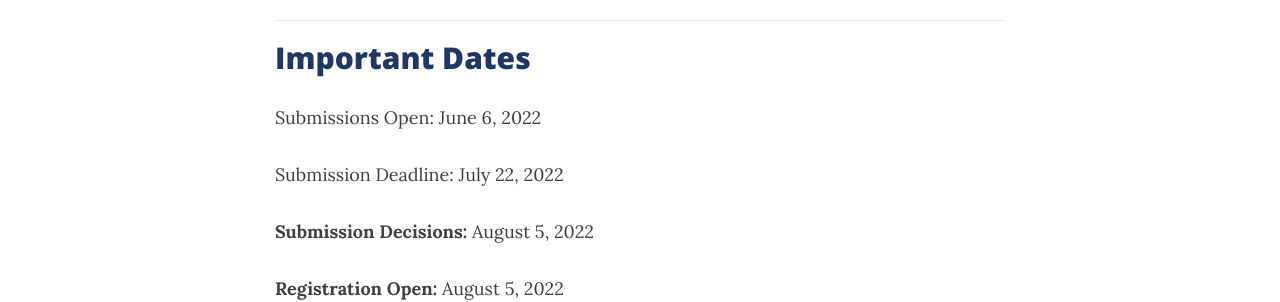
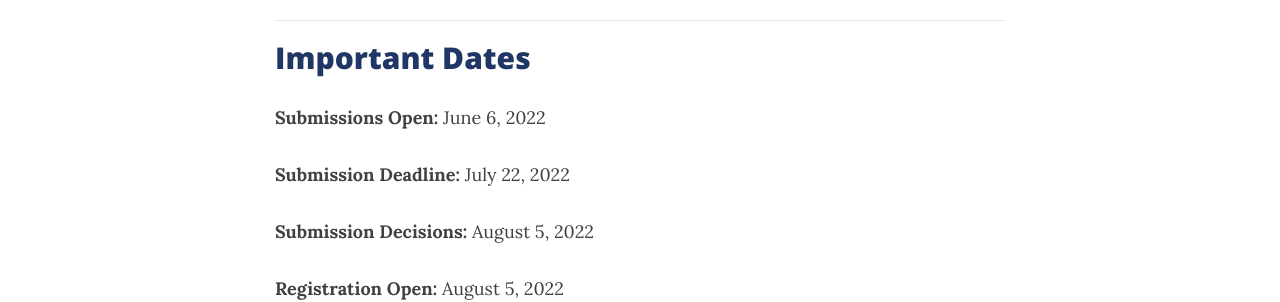
Before and after one commit to bigteamscienceconference/bigteamscienceconference.github.io, a Jekyll site: the page built from index.md, in a window 1280 px wide and 900 px high, scrolled down 1297 px. Shown: the part 154-456 px from the top of the window. Built offline with Jekyll 4.4.1, drawn with Linux system fonts in a browser that asks for light colours; nearby versions of some CDN libraries; comment, search, counter and statistics services are not loaded.

Commit message:
fix format

```diff
--- a/index.md
+++ b/index.md
@@ -39,9 +39,9 @@ Stay tuned for more information regarding submissions, registrations, and progra
 ***
 ## Important Dates
 
-Submissions Open: June 6, 2022
+**Submissions Open:** June 6, 2022
 
-Submission Deadline: July 22, 2022
+**Submission Deadline:** July 22, 2022
 
 **Submission Decisions:** August 5, 2022
 
```
